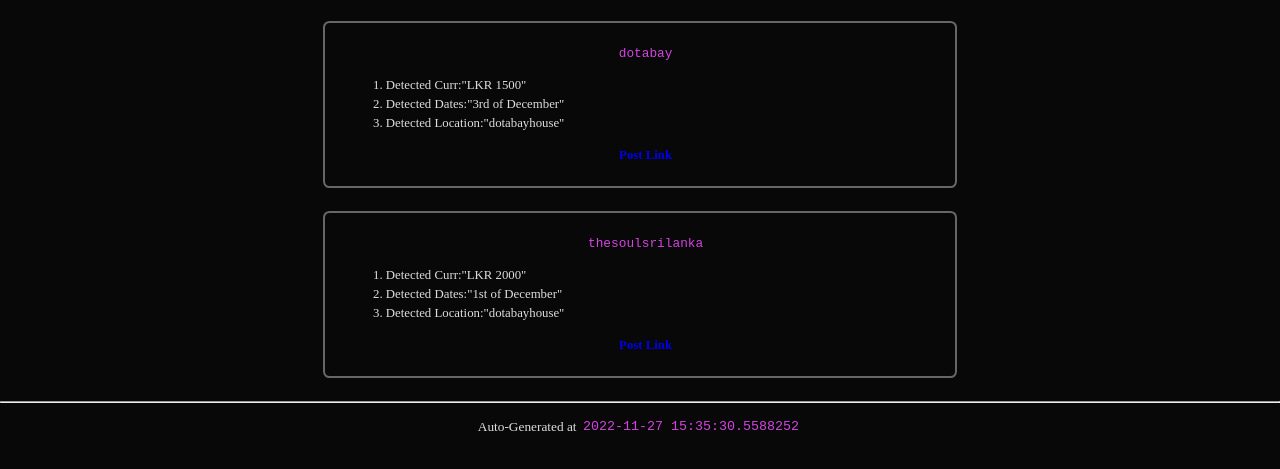
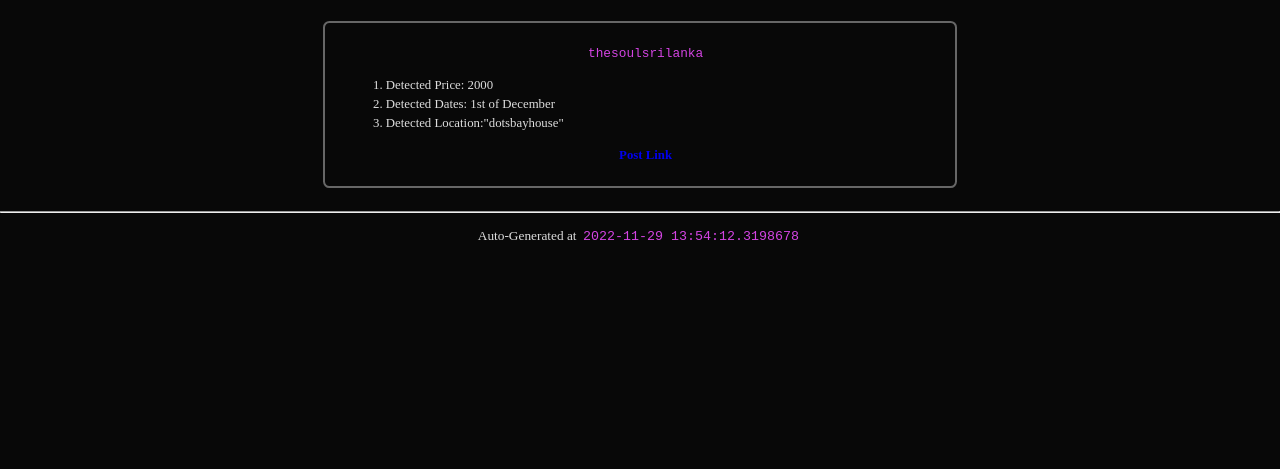
Before and after one commit to kana800/livesl, a plain HTML site: page docs/index.html in a window 1280 px wide. Shown: the part 285-754 px from the top of the page. Drawn offline with Linux system fonts and the light colour scheme.

Commit message:
autoupdate 11/29/2022
updated for 11/29/2022

```diff
--- a/docs/index.html
+++ b/docs/index.html
@@ -16,24 +16,12 @@
 
 	<div class='posts'>
 	<div class='info'>
-		<code>dotabay</code>
-		<br>
-		<ol>
-		<li>Detected Curr:"LKR 1500"</li>
-		<li>Detected Dates:"3rd of December"</li>
-		<li>Detected Location:"dotabayhouse"</li>
-		</ol>
-		<a href='https://www.instagram.com/p/ClcxTejoVPQ'>Post Link </a>
-	</div>
-	</div>
-	<div class='posts'>
-	<div class='info'>
 		<code>thesoulsrilanka</code>
 		<br>
 		<ol>
-		<li>Detected Curr:"LKR 2000"</li>
-		<li>Detected Dates:"1st of December"</li>
-		<li>Detected Location:"dotabayhouse"</li>
+		<li>Detected Price: 2000</li>
+		<li>Detected Dates: 1st of December</li>
+		<li>Detected Location:"dotsbayhouse"</li>
 		</ol>
 		<a href='https://www.instagram.com/p/ClcxTejoVPQ'>Post Link </a>
 	</div>
@@ -41,7 +29,7 @@
 <hr>
 <footer>
 
-<p>Auto-Generated at <code>2022-11-27 15:35:30.5588252</code> </p>
+<p>Auto-Generated at <code>2022-11-29 13:54:12.3198678</code> </p>
 </footer>
 </body>
 </html>
```
Also changed, not shown: 1 other file.
